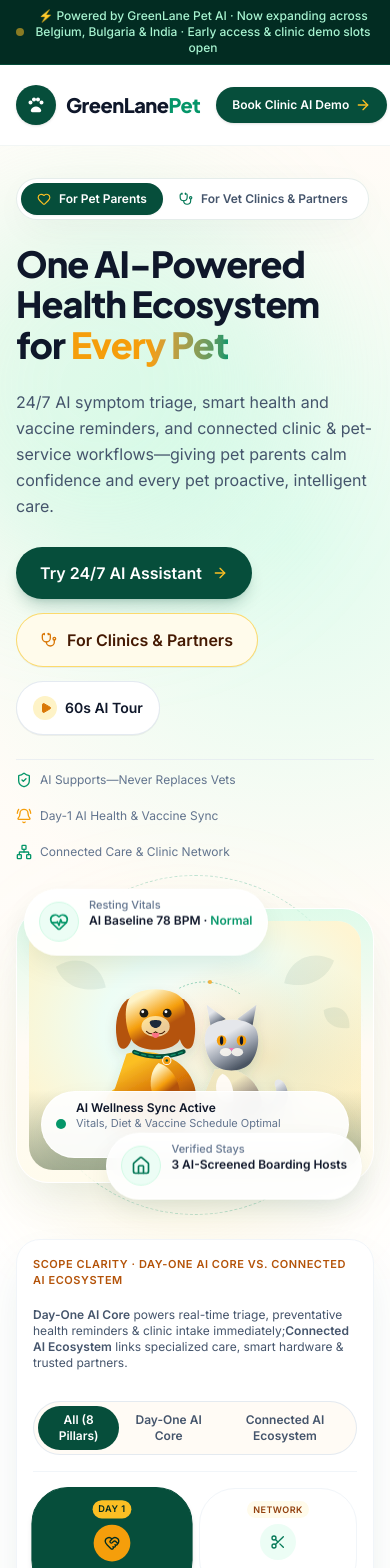
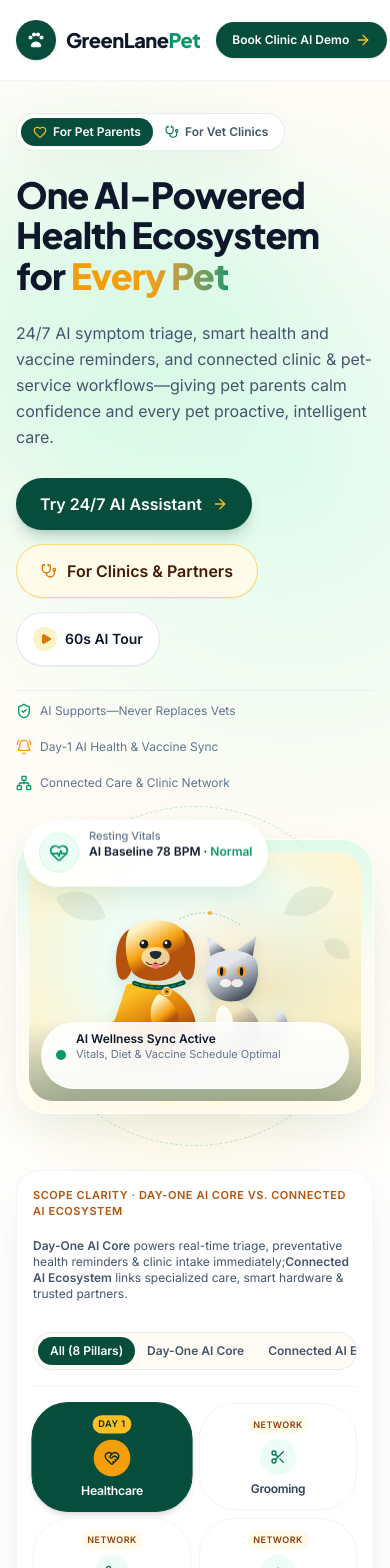
Before and after one commit to Prakash-333/petlandingpage, a Next.js app: page / in a window 390 px wide. Shown: the top 1568 px of the page. Built offline with nearby package versions, Linux system fonts and the light colour scheme.

Commit message:
feat: add landing page component with AI pet care features

```diff
--- a/src/app/page.tsx
+++ b/src/app/page.tsx
@@ -303,12 +303,6 @@ export default function GreenLaneLandingPage() {
 
   return (
     <div className="min-h-screen bg-white text-[#0f172a] font-sans antialiased selection:bg-emerald-900 selection:text-white">
-      {/* 0. TOP ANNOUNCEMENT BAR */}
-      <div className="bg-emerald-950 text-emerald-200 text-xs py-2 px-4 text-center border-b border-emerald-800/60 font-medium flex items-center justify-center gap-2">
-        <span className="w-2 h-2 rounded-full bg-amber-400 animate-pulse shrink-0"></span>
-        <span>⚡ Powered by GreenLane Pet AI · Now expanding across Belgium, Bulgaria &amp; India · Early access &amp; clinic demo slots open</span>
-      </div>
-
       {/* 1. STICKY TOP NAVIGATION BAR */}
       <header id="navbar" className="sticky top-0 z-50 w-full transition-all duration-300 bg-white/85 backdrop-blur-md border-b border-emerald-900/5">
         <div className="max-w-7xl mx-auto px-4 sm:px-6 lg:px-8">
@@ -450,24 +444,25 @@ export default function GreenLaneLandingPage() {
             {/* Left Column */}
             <div className="lg:col-span-6 text-left space-y-6">
               {/* Dual-Audience Switcher Pill */}
-              <div className="inline-flex items-center p-1 rounded-full bg-white/95 border border-emerald-900/10 shadow-soft">
+              <div className="inline-flex items-center p-1 rounded-full bg-white/95 border border-emerald-900/10 shadow-soft max-w-full">
                 <button
                   type="button"
                   onClick={() => { setCurrentAudience('parent'); trackEvent('hero_audience_switched', { audience: 'parent' }); }}
-                  className={`flex items-center gap-2 px-4 py-2 rounded-full text-xs sm:text-sm font-bold transition-all ${currentAudience === 'parent' ? 'bg-emerald-900 text-white shadow-xs' : 'text-slate-600 hover:text-emerald-900'
+                  className={`flex items-center gap-1.5 sm:gap-2 px-3 sm:px-4 py-1.5 sm:py-2 rounded-full text-xs sm:text-sm font-bold transition-all whitespace-nowrap ${currentAudience === 'parent' ? 'bg-emerald-900 text-white shadow-xs' : 'text-slate-600 hover:text-emerald-900'
                     }`}
                 >
-                  <Heart className="w-3.5 h-3.5 text-amber-400" />
+                  <Heart className="w-3.5 h-3.5 text-amber-400 shrink-0" />
                   <span>For Pet Parents</span>
                 </button>
                 <button
                   type="button"
                   onClick={() => { setCurrentAudience('clinic'); trackEvent('hero_audience_switched', { audience: 'clinic' }); }}
-                  className={`flex items-center gap-2 px-4 py-2 rounded-full text-xs sm:text-sm font-semibold transition-all ${currentAudience === 'clinic' ? 'bg-emerald-900 text-white shadow-xs' : 'text-slate-600 hover:text-emerald-900'
+                  className={`flex items-center gap-1.5 sm:gap-2 px-3 sm:px-4 py-1.5 sm:py-2 rounded-full text-xs sm:text-sm font-semibold transition-all whitespace-nowrap ${currentAudience === 'clinic' ? 'bg-emerald-900 text-white shadow-xs' : 'text-slate-600 hover:text-emerald-900'
                     }`}
                 >
-                  <Stethoscope className="w-3.5 h-3.5 text-emerald-700" />
-                  <span>For Vet Clinics &amp; Partners</span>
+                  <Stethoscope className="w-3.5 h-3.5 text-emerald-700 shrink-0" />
+                  <span className="hidden sm:inline">For Vet Clinics &amp; Partners</span>
+                  <span className="sm:hidden">For Vet Clinics</span>
                 </button>
               </div>
 
@@ -752,7 +747,7 @@ export default function GreenLaneLandingPage() {
                   </div>
                 </div>
 
-                <div className="glass-node rounded-2xl px-3.5 py-2.5 flex items-center gap-2.5 absolute -bottom-5 right-3 sm:-right-4 z-20 animate-float-delayed shadow-sm">
+                <div className="hidden sm:flex glass-node rounded-2xl px-3.5 py-2.5 items-center gap-2.5 absolute -bottom-5 right-3 sm:-right-4 z-20 animate-float-delayed shadow-sm">
                   <div className="w-10 h-10 rounded-xl bg-emerald-50 text-emerald-700 flex items-center justify-center shrink-0 border border-emerald-100">
                     <Home className="w-5 h-5" />
                   </div>
@@ -781,11 +776,11 @@ export default function GreenLaneLandingPage() {
                   <strong>Connected AI Ecosystem</strong> links specialized care, smart hardware &amp; trusted partners.
                 </p>
               </div>
-              <div className="inline-flex items-center p-1 rounded-full bg-[#FFFBF5] border border-slate-200/90 shrink-0 self-start md:self-auto">
+              <div className="inline-flex items-center p-1 rounded-full bg-[#FFFBF5] border border-slate-200/90 shrink-0 self-start md:self-auto max-w-full overflow-x-auto">
                 <button
                   type="button"
                   onClick={() => setPillarScopeFilter('all')}
-                  className={`px-3.5 py-1.5 rounded-full text-xs font-bold transition-all ${pillarScopeFilter === 'all' ? 'bg-emerald-900 text-white' : 'text-slate-600 hover:text-emerald-900'
+                  className={`px-3 sm:px-3.5 py-1.5 rounded-full text-xs font-bold transition-all whitespace-nowrap ${pillarScopeFilter === 'all' ? 'bg-emerald-900 text-white' : 'text-slate-600 hover:text-emerald-900'
                     }`}
                 >
                   All (8 Pillars)
@@ -793,7 +788,7 @@ export default function GreenLaneLandingPage() {
                 <button
                   type="button"
                   onClick={() => setPillarScopeFilter('day_one')}
-                  className={`px-3.5 py-1.5 rounded-full text-xs font-semibold transition-all ${pillarScopeFilter === 'day_one' ? 'bg-emerald-900 text-white font-bold' : 'text-slate-600 hover:text-emerald-900'
+                  className={`px-3 sm:px-3.5 py-1.5 rounded-full text-xs font-semibold transition-all whitespace-nowrap ${pillarScopeFilter === 'day_one' ? 'bg-emerald-900 text-white font-bold' : 'text-slate-600 hover:text-emerald-900'
                     }`}
                 >
                   Day-One AI Core
@@ -801,7 +796,7 @@ export default function GreenLaneLandingPage() {
                 <button
                   type="button"
                   onClick={() => setPillarScopeFilter('ecosystem')}
-                  className={`px-3.5 py-1.5 rounded-full text-xs font-semibold transition-all ${pillarScopeFilter === 'ecosystem' ? 'bg-amber-500 text-slate-950 font-bold' : 'text-slate-600 hover:text-amber-800'
+                  className={`px-3 sm:px-3.5 py-1.5 rounded-full text-xs font-semibold transition-all whitespace-nowrap ${pillarScopeFilter === 'ecosystem' ? 'bg-amber-500 text-slate-950 font-bold' : 'text-slate-600 hover:text-amber-800'
                     }`}
                 >
                   Connected AI Ecosystem
```
